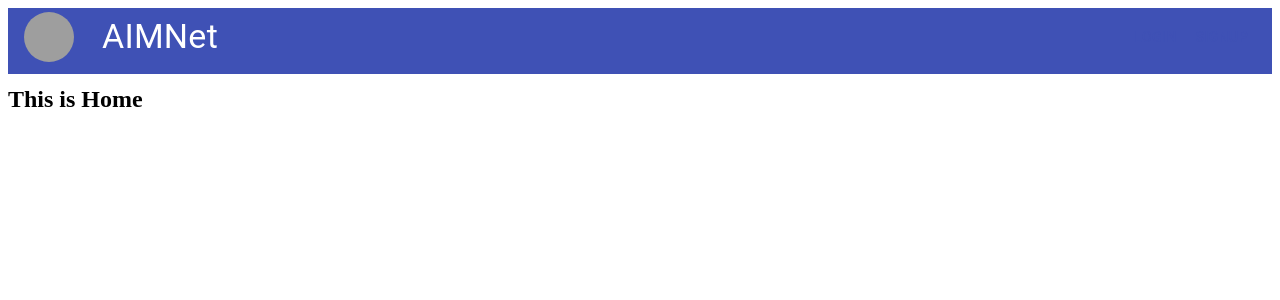
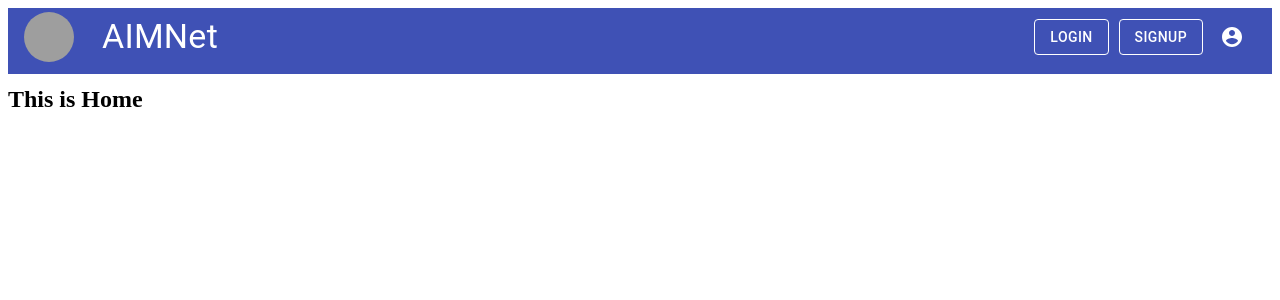
Before and after one commit to AIMNet-ai/Client, a React (Create React App) app: page / in a window 1280 px wide. Shown: the top 300 px of the page. Built offline with nearby package versions, Linux system fonts and the light colour scheme; grey boxes are pictures that could not be loaded.

Commit message:
Links and Account Dropdown

```diff
--- a/src/components/navbar.jsx
+++ b/src/components/navbar.jsx
@@ -5,6 +5,9 @@ import Toolbar from "@material-ui/core/Toolbar";
 import Typography from "@material-ui/core/Typography";
 import Button from "@material-ui/core/Button";
 import IconButton from "@material-ui/core/IconButton";
+import AccountCircle from "@material-ui/icons/AccountCircle";
+import { Menu, MenuItem } from "@material-ui/core";
+
 import aimnetIcon from "./../assets/ico-icon.ico";
 import { Link } from "react-router-dom";
 
@@ -23,7 +26,17 @@ const useStyles = makeStyles((theme) => ({
 
 export default function Navbar() {
   const classes = useStyles();
+  const [auth, setAuth] = React.useState(true);
+  const [anchorEl, setAnchorEl] = React.useState(null);
+  const open = Boolean(anchorEl);
 
+  const handleMenu = (event) => {
+    setAnchorEl(event.currentTarget);
+  };
+
+  const handleClose = () => {
+    setAnchorEl(null);
+  };
   return (
     <div className={classes.root}>
       <AppBar position='static'>
@@ -39,11 +52,48 @@ export default function Navbar() {
             AIMNet
           </Typography>
           <Link to='/login'>
-            <Button color='primary'>Login</Button>
+            <Button
+              variant='outlined'
+              color='inherit'
+              style={{ color: "white", margin: "0 5px" }}>
+              Login
+            </Button>
           </Link>
           <Link to='/signup'>
-            <Button color='primary'>Signup</Button>
+            <Button
+              variant='outlined'
+              color='inherit'
+              style={{ color: "white", margin: "0 5px" }}>
+              Signup
+            </Button>
           </Link>
+          <div>
+            <IconButton
+              aria-label='account of current user'
+              aria-controls='menu-appbar'
+              aria-haspopup='true'
+              onClick={handleMenu}
+              color='inherit'>
+              <AccountCircle />
+            </IconButton>
+            <Menu
+              id='menu-appbar'
+              anchorEl={anchorEl}
+              anchorOrigin={{
+                vertical: "top",
+                horizontal: "right",
+              }}
+              keepMounted
+              transformOrigin={{
+                vertical: "top",
+                horizontal: "right",
+              }}
+              open={open}
+              onClose={handleClose}>
+              <MenuItem onClick={handleClose}>Profile</MenuItem>
+              <MenuItem onClick={handleClose}>My account</MenuItem>
+            </Menu>
+          </div>
         </Toolbar>
       </AppBar>
     </div>
```
